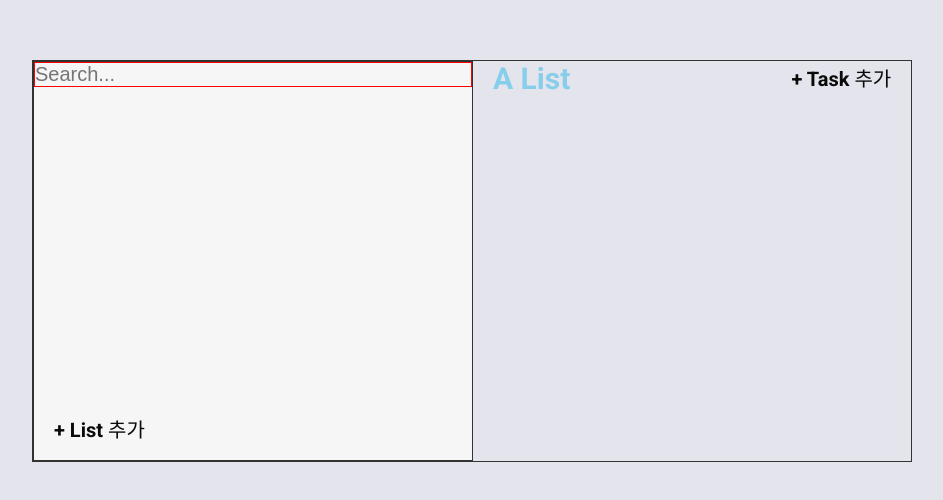
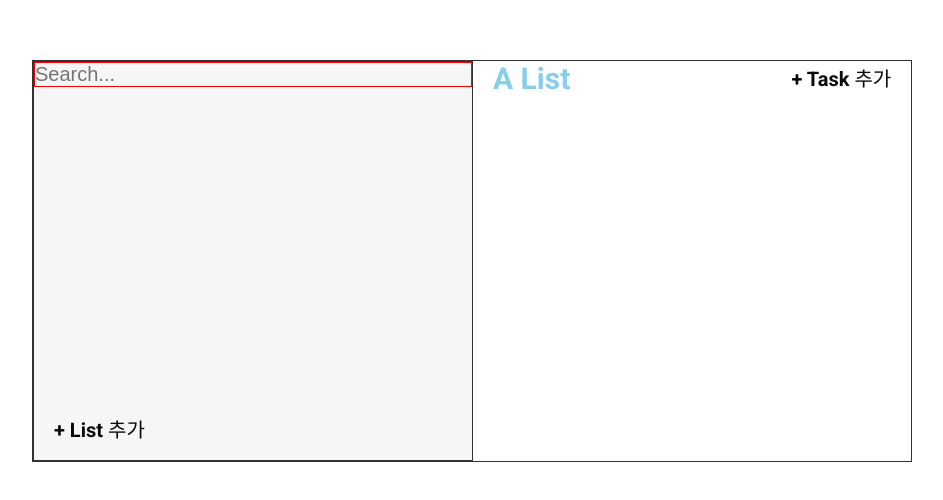
Before and after one commit to slee2540/Reminder, a React (Create React App) app: page / in a window 1280 px wide. Shown: the part 140-640 px from the top of the page, without its empty margins (168-1111 px from the left). Built offline with nearby package versions, Linux system fonts and the light colour scheme.

Commit message:
Update / 전역 css 수정

```diff
--- a/src/css/style.css
+++ b/src/css/style.css
@@ -12,8 +12,8 @@ body {
   -webkit-user-select: none;
   -ms-user-select: none;
   user-select: none;
-
-  background-color: #e4e5ec;
+  overflow: hidden;
+  /* background-color: #e4e5ec; */
   color: #0a0a09;
 }
 
```
